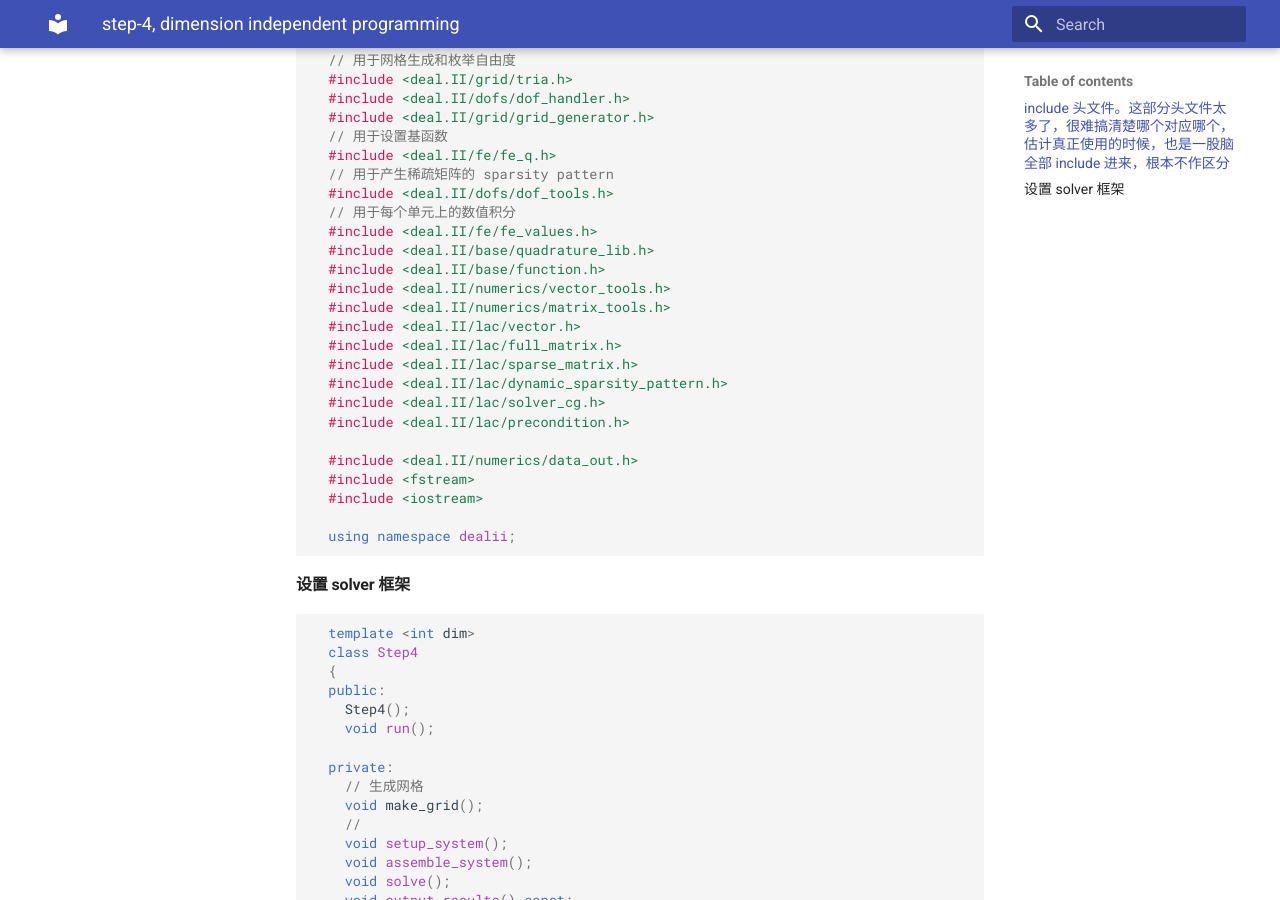
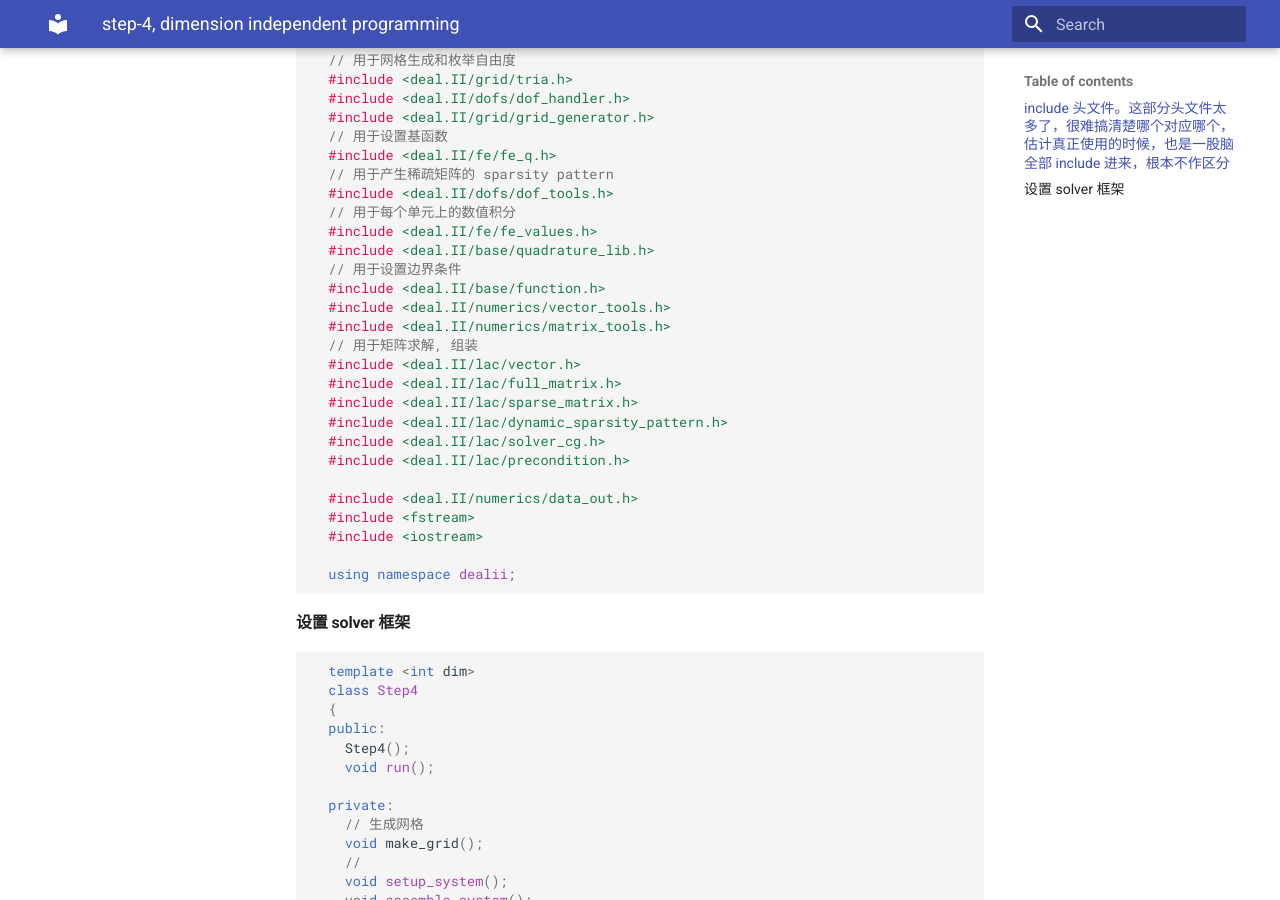
Before and after one commit to ymma98/technotes, an MkDocs documentation site: the page built from docs/FEM/dealii-05_维度无关编程.md, in a window 1280 px wide and 900 px high, scrolled down 1516 px. Built offline with MkDocs 1.6.1 and Material for MkDocs 9.7.7, drawn with Linux system fonts in a browser that asks for light colours.

Commit message:
docs/FEM/dealii-05_维度无关编程.md updated from https://stackedit.cn/

```diff
--- a/docs/FEM/dealii-05_维度无关编程.md
+++ b/docs/FEM/dealii-05_维度无关编程.md
@@ -78,9 +78,11 @@ $$
   // 用于每个单元上的数值积分
   #include <deal.II/fe/fe_values.h>
   #include <deal.II/base/quadrature_lib.h>
+  // 用于设置边界条件
   #include <deal.II/base/function.h>
   #include <deal.II/numerics/vector_tools.h>
   #include <deal.II/numerics/matrix_tools.h>
+  // 用于矩阵求解, 组装
   #include <deal.II/lac/vector.h>
   #include <deal.II/lac/full_matrix.h>
   #include <deal.II/lac/sparse_matrix.h>
```
Also changed, not shown: other parts of docs/FEM/dealii-05_维度无关编程.md (+1 -1 lines).
